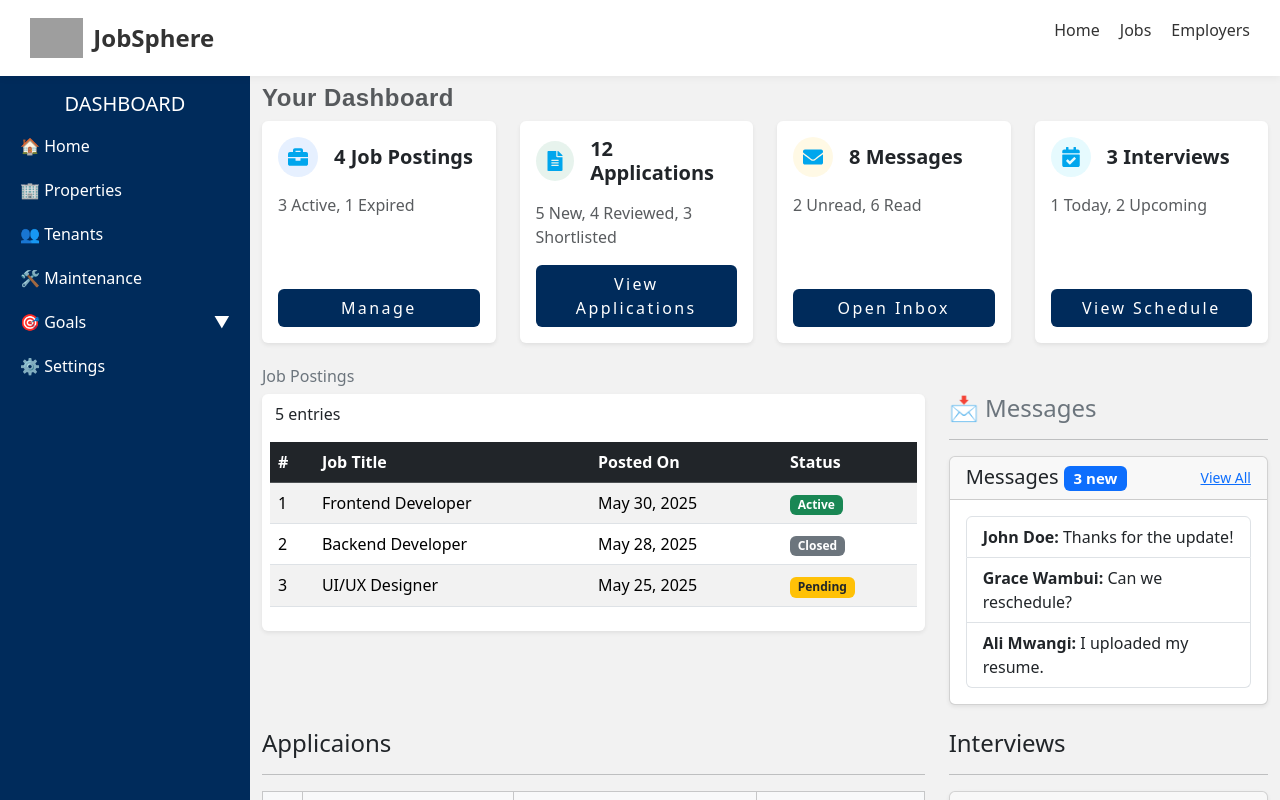
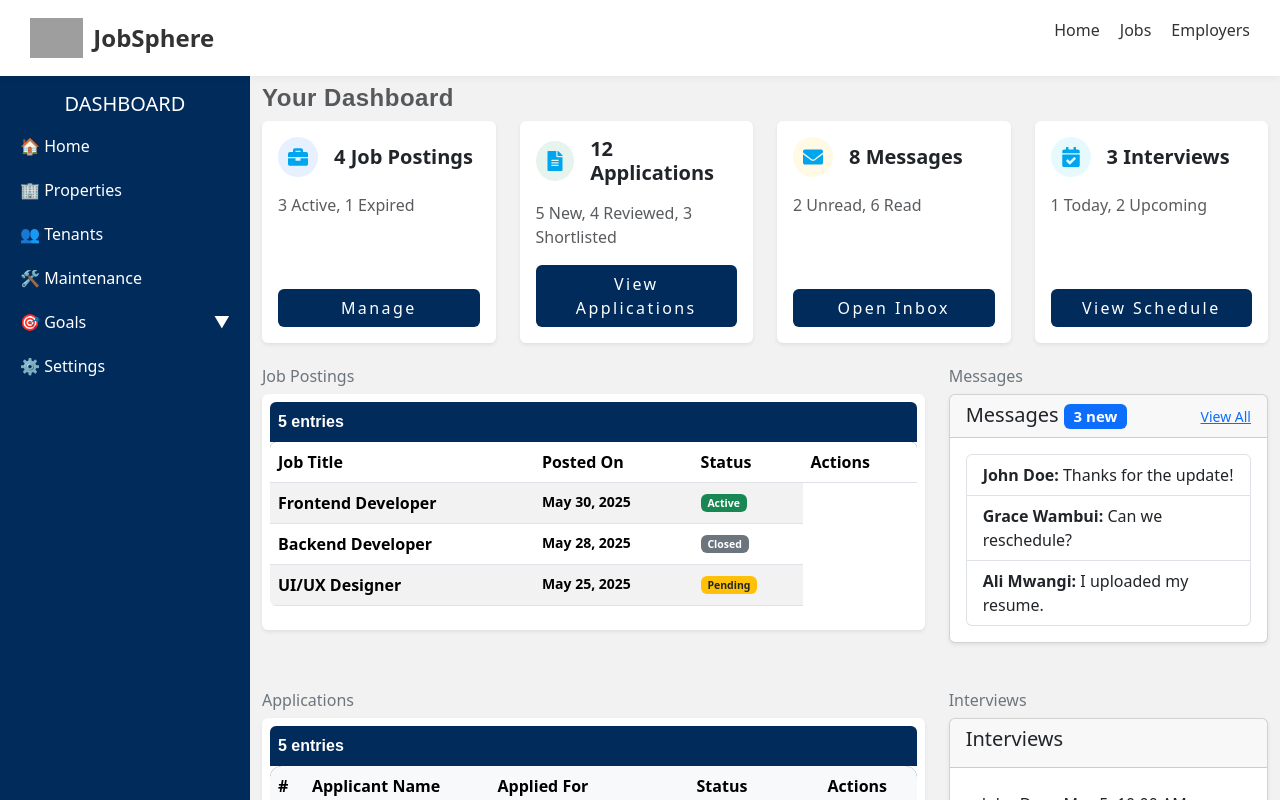
Before and after one commit to Manucho661/JobSphere, a React (Vite) app in the folder front-end/: page /employers/dashboard in a window 1280 px wide. Shown: the top 800 px of the page. Built offline with nearby package versions, Linux system fonts and the light colour scheme; grey boxes are pictures that could not be loaded.

Commit message:
Refine tables

```diff
--- a/front-end/src/pages/employers/dashboard.jsx
+++ b/front-end/src/pages/employers/dashboard.jsx
@@ -104,42 +104,39 @@ const EmployerDashboard = () => {
             </div>
           </div>
           <div className='row mt-4'>
+
+            <div className='col-md-8 '>
               <h6 className='text-secondary'>Job Postings</h6>
-            <div className='col-md-8'>
-
-              <div className='jobPostingsTableContainer bg-white p-2 rounded shadow-sm'>
+              <div className='jobPostingsTableContainer bg-white p-2 rounded shadow-sm' >
                 <div className='tableHeaderSection'>
-                  <div className='entries'>
-                    <p style={{ paddingLeft:5}}>5 entries</p>
+                  <div className='entries text-white rounded-top-2 p-2'>
+                   5 entries
                   </div>
                   <div>
 
                   </div>
                 </div>
                 <table class="table table-striped  table-hover rounded">
-                  <thead class="table-dark">
+                  <thead class="table-gray">
                     <tr>
-                      <th>#</th>
                       <th>Job Title</th>
                       <th>Posted On</th>
                       <th>Status</th>
+                      <th>Actions</th>
                     </tr>
                   </thead>
                   <tbody>
                     <tr>
-                      <td>1</td>
                       <td>Frontend Developer</td>
                       <td>May 30, 2025</td>
                       <td><span class="badge bg-success">Active</span></td>
                     </tr>
                     <tr>
-                      <td>2</td>
                       <td>Backend Developer</td>
                       <td>May 28, 2025</td>
                       <td><span class="badge bg-secondary">Closed</span></td>
                     </tr>
                     <tr>
-                      <td>3</td>
                       <td>UI/UX Designer</td>
                       <td>May 25, 2025</td>
                       <td><span class="badge bg-warning text-dark">Pending</span></td>
@@ -149,8 +146,7 @@ const EmployerDashboard = () => {
               </div>
             </div>
             <div className='col-4'>
-              <h4 className='text-secondary'>📩 Messages</h4>
-              <hr />
+              <h6 className='text-secondary'>Messages</h6>
               <div class="card mb-4 shadow-sm">
                 <div class="card-header d-flex justify-content-between align-items-center">
                   <h5 class="mb-0">Messages <span class="badge bg-primary">3 new</span></h5>
@@ -173,19 +169,25 @@ const EmployerDashboard = () => {
               </div>
             </div>
           </div>
-
-          <div className='row'>
-
-            <div className='col-md-8'>
-              <h4>Applicaions</h4>
-              <hr />
-              <table class="table table-striped table-bordered table-hover">
+          {/* start Row */}
+          <div className='row mt-4'>
+            <div className='col-md-8 '>
+              <h6 className='text-secondary'>Applications</h6>
+              <div className='applicationsTableContainer bg-white p-2 rounded shadow-sm'>
+                <div className='tableHeaderSection'>
+                   <div className='entries text-white rounded-top-2 p-2'>
+                   5 entries
+                  </div>
+                </div>
+                <div>
+                  <table class="table table-striped table-hover">
                   <thead class="table-light">
                     <tr>
                       <th>#</th>
                       <th>Applicant Name</th>
                       <th>Applied For</th>
                       <th>Status</th>
+                      <th>Actions</th>
                     </tr>
                   </thead>
                   <tbody>
@@ -210,9 +212,10 @@ const EmployerDashboard = () => {
                   </tbody>
                 </table>
                 </div>
+              </div>
+            </div>
             <div className='col-md-4'>
-               <h4>Interviews</h4>
-              <hr />
+              <h6 className='text-secondary'>Interviews</h6>
               <div class="card shadow-sm"style={{ flex: '1 1 45%', minWidth: '300px' }} >
                 <div class="card-header">
                   <h5>Interviews</h5>
--- a/front-end/src/pages/employers/employers.css
+++ b/front-end/src/pages/employers/employers.css
@@ -66,3 +66,67 @@
     .icons{
       color: #00A6ED;
     }
+
+    /* Tables section*/
+    .entries{
+      background-color: #002B5B;
+      font-weight: 700;
+      font-family: ProximaNova, arial, sans-serif;
+      color: white;
+      vertical-align: middle;
+    }
+    .table {
+    border-radius: 12px;
+    overflow: hidden;
+    font-size: 12px;
+  }
+  thead {
+    background-color: #34495e;
+    color: white;
+    font-size: 16px !important;
+  }
+  tbody tr:nth-child(even) {
+    background-color: #ecf0f1;
+  }
+  .fw-bold {
+    background-color: #d5dbdb;
+  }
+  th {
+    padding: 12px;
+  }
+  td{
+    padding: 12px;
+    font-size: 14px;
+    font-weight: 600;
+  }
+
+  tr td:first-child {
+    font-weight: 600;
+    font-size: 16px;
+
+  }
+  .fw-bold.text-end {
+    background-color: #2c3e50;
+    color: white;
+  }
+  td .email{
+    color: #0072C6;
+
+  }
+  td .email:hover{
+    text-decoration: underline;
+    cursor: pointer;
+  }
+ td .phone{
+
+    font-size: 14px;
+  }
+ td .phone:hover{
+    text-decoration: underline;
+    cursor: pointer;
+  }
+
+  tr:hover {
+    background-color: #f9f9f9 !important;
+    cursor: pointer;
+  }
```
Lines whose indentation alone changed are shown as unchanged.
